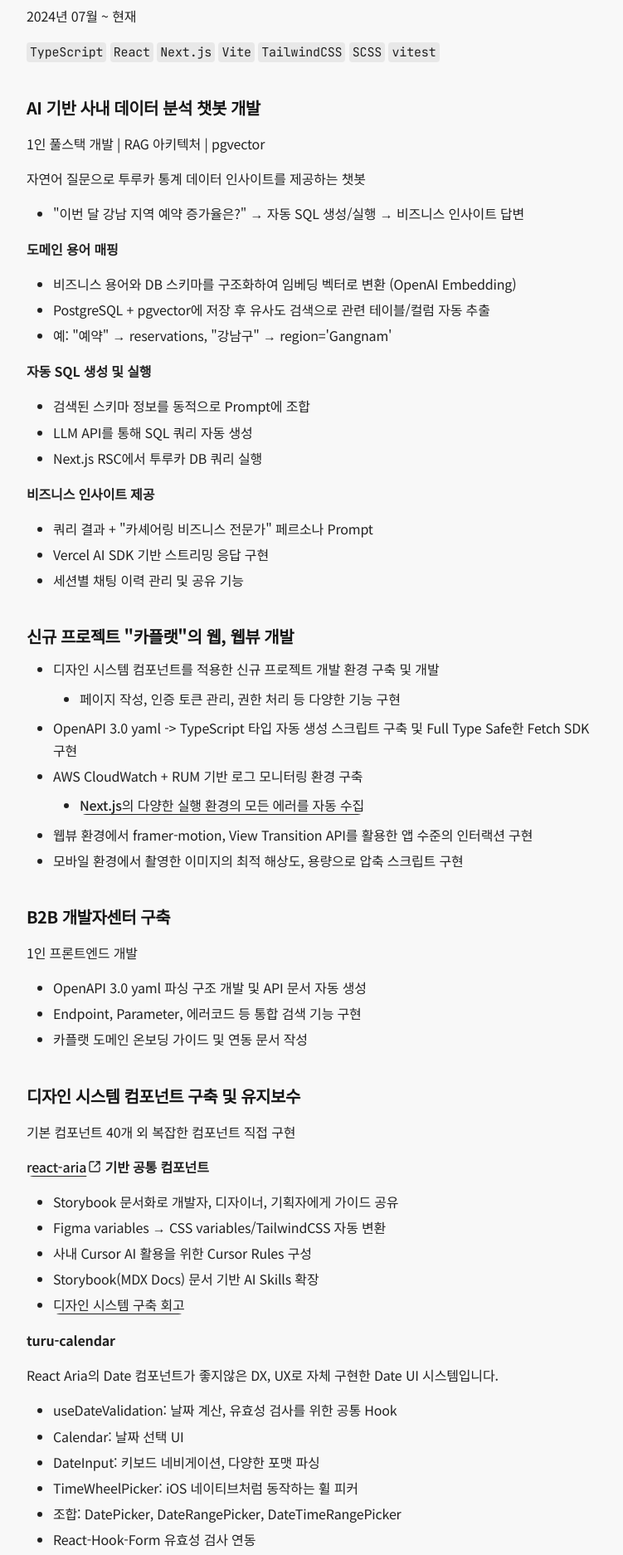
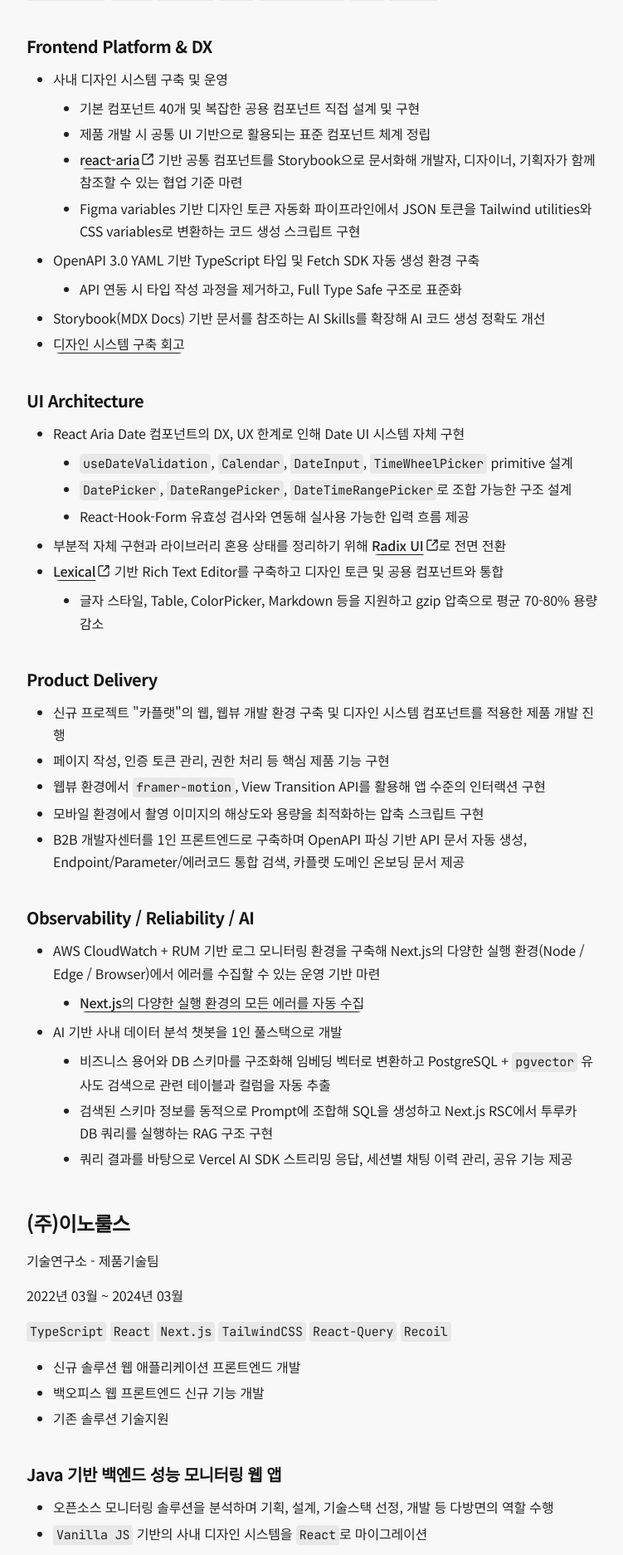
Before and after one commit to kdh379/bandal.dev, a Next.js app: page /about in a window 1280 px wide. Shown: the part 874-2748 px from the top of the page at 83% size, without its empty margins (264-1015 px from the left). Built offline with nearby package versions, Linux system fonts and the light colour scheme.

Commit message:
content: about

```diff
--- a/src/app/about/page.mdx
+++ b/src/app/about/page.mdx
@@ -1,19 +1,15 @@
 export const meta = {
   title: "About",
-  date: "2026-03-03",
+  date: "2026-03-07",
 };
 
 # 김도현
 
-_updated at 2026-03-03_
+_updated at 2026-03-07_
 
-새로운 기술을 적극적으로 도입하고 팀에 전파하는 프론트엔드 개발자입니다.
-
-4년차 프론트엔드 개발자로서, React/TypeScript 기반의 서비스 개발 및 디자인 시스템 구축 경험을 보유하고 있습니다.
-
-**Next.js App Router, Server Components, Server Actions** 등 최신 스택을 사내 프로젝트에 선제적으로 도입하여 개발 생산성을 향상시켰습니다.
-
-또한, 23년 5월 **Github Copilot**의 등장 초기부터 구매하여 AI 활용 개발을 시작했으며, 이직 후에는 **Cursor AI 에이전트**를 활용한 개발 문화를 팀에 정착시키는 데 기여했습니다.
+디자인 시스템, 컴포넌트 아키텍처, API SDK 자동화, AI 기반 개발 워크플로우 개선을 중심으로 팀 생산성을 높여온 4년차 프론트엔드 엔지니어입니다.
+React + TypeScript + Next.js 기반의 B2C, B2B 서비스 운영 경험이 있으며, Next.js App Router, Server Components, Server Actions를 실제 서비스에 도입했습니다.
+사내 디자인 시스템 구축, OpenAPI 기반 타입/SDK 자동화, 개발자센터 구축, AI 도구 활용 문화 정착 등 제품 개발을 넘어 프론트엔드 플랫폼 영역까지 주도해 왔습니다.
 
 ## Contact
 
@@ -29,76 +25,44 @@ _updated at 2026-03-03_
 
 `TypeScript` `React` `Next.js` `Vite` `TailwindCSS` `SCSS` `vitest`
 
-#### AI 기반 사내 데이터 분석 챗봇 개발
+#### Frontend Platform & DX
 
-1인 풀스택 개발 | RAG 아키텍처 | pgvector
-
-자연어 질문으로 투루카 통계 데이터 인사이트를 제공하는 챗봇
-- "이번 달 강남 지역 예약 증가율은?" → 자동 SQL 생성/실행 → 비즈니스 인사이트 답변
-
-**도메인 용어 매핑**
-- 비즈니스 용어와 DB 스키마를 구조화하여 임베딩 벡터로 변환 (OpenAI Embedding)
-- PostgreSQL + pgvector에 저장 후 유사도 검색으로 관련 테이블/컬럼 자동 추출
-- 예: "예약" → reservations, "강남구" → region='Gangnam'
-
-**자동 SQL 생성 및 실행**
-- 검색된 스키마 정보를 동적으로 Prompt에 조합
-- LLM API를 통해 SQL 쿼리 자동 생성
-- Next.js RSC에서 투루카 DB 쿼리 실행
-
-**비즈니스 인사이트 제공**
-- 쿼리 결과 + "카셰어링 비즈니스 전문가" 페르소나 Prompt
-- Vercel AI SDK 기반 스트리밍 응답 구현
-- 세션별 채팅 이력 관리 및 공유 기능
-
-#### 신규 프로젝트 "카플랫"의 웹, 웹뷰 개발
-
-- 디자인 시스템 컴포넌트를 적용한 신규 프로젝트 개발 환경 구축 및 개발
-  - 페이지 작성, 인증 토큰 관리, 권한 처리 등 다양한 기능 구현
-- OpenAPI 3.0 yaml -> TypeScript 타입 자동 생성 스크립트 구축 및 Full Type Safe한 Fetch SDK 구현
-- AWS CloudWatch + RUM 기반 로그 모니터링 환경 구축
-  - [Next.js의 다양한 실행 환경의 모든 에러를 자동 수집](/blog/nextjs-logging-strategy)
-- 웹뷰 환경에서 framer-motion, View Transition API를 활용한 앱 수준의 인터랙션 구현
-- 모바일 환경에서 촬영한 이미지의 최적 해상도, 용량으로 압축 스크립트 구현
-
-#### B2B 개발자센터 구축
-
-1인 프론트엔드 개발
-
-- OpenAPI 3.0 yaml 파싱 구조 개발 및 API 문서 자동 생성
-- Endpoint, Parameter, 에러코드 등 통합 검색 기능 구현
-- 카플랫 도메인 온보딩 가이드 및 연동 문서 작성
-
-#### 디자인 시스템 컴포넌트 구축 및 유지보수
-
-기본 컴포넌트 40개 외 복잡한 컴포넌트 직접 구현
-
-**[react-aria](https://react-spectrum.adobe.com/react-aria/index.html) 기반 공통 컴포넌트**
-- Storybook 문서화로 개발자, 디자이너, 기획자에게 가이드 공유
-- Figma variables → CSS variables/TailwindCSS 자동 변환
-- 사내 Cursor AI 활용을 위한 Cursor Rules 구성
-- Storybook(MDX Docs) 문서 기반 AI Skills 확장
+- 사내 디자인 시스템 구축 및 운영
+  - 기본 컴포넌트 40개 및 복잡한 공용 컴포넌트 직접 설계 및 구현
+  - 제품 개발 시 공통 UI 기반으로 활용되는 표준 컴포넌트 체계 정립
+  - [react-aria](https://react-spectrum.adobe.com/react-aria/index.html) 기반 공통 컴포넌트를 Storybook으로 문서화해 개발자, 디자이너, 기획자가 함께 참조할 수 있는 협업 기준 마련
+  - Figma variables 기반 디자인 토큰 자동화 파이프라인에서 JSON 토큰을 Tailwind utilities와 CSS variables로 변환하는 코드 생성 스크립트 구현
+- OpenAPI 3.0 YAML 기반 TypeScript 타입 및 Fetch SDK 자동 생성 환경 구축
+  - API 연동 시 타입 작성 과정을 제거하고, Full Type Safe 구조로 표준화
+- Storybook(MDX Docs) 기반 문서를 참조하는 AI Skills를 확장해 AI 코드 생성 정확도 개선
 - [디자인 시스템 구축 회고](/blog/design-system-review)
 
-**turu-calendar**
+#### UI Architecture
 
-React Aria의 Date 컴포넌트가 좋지않은 DX, UX로 자체 구현한 Date UI 시스템입니다.
+- React Aria Date 컴포넌트의 DX, UX 한계로 인해 Date UI 시스템 자체 구현
+  - `useDateValidation`, `Calendar`, `DateInput`, `TimeWheelPicker` primitive 설계
+  - `DatePicker`, `DateRangePicker`, `DateTimeRangePicker`로 조합 가능한 구조 설계
+  - React-Hook-Form 유효성 검사와 연동해 실사용 가능한 입력 흐름 제공
+- 부분적 자체 구현과 라이브러리 혼용 상태를 정리하기 위해 [Radix UI](https://www.radix-ui.com/primitives)로 전면 전환
+- [Lexical](https://lexical.dev/) 기반 Rich Text Editor를 구축하고 디자인 토큰 및 공용 컴포넌트와 통합
+  - 글자 스타일, Table, ColorPicker, Markdown 등을 지원하고 gzip 압축으로 평균 70-80% 용량 감소
 
-- useDateValidation: 날짜 계산, 유효성 검사를 위한 공통 Hook
-- Calendar: 날짜 선택 UI
-- DateInput: 키보드 네비게이션, 다양한 포맷 파싱
-- TimeWheelPicker: iOS 네이티브처럼 동작하는 휠 피커
-- 조합: DatePicker, DateRangePicker, DateTimeRangePicker
-- React-Hook-Form 유효성 검사 연동
+#### Product Delivery
 
-**react-aria → [Radix UI](https://www.radix-ui.com/primitives) 마이그레이션**
-- 부분적 자체 구현 및 라이브러리 혼용 상태를 정리하고 UI 프리미티브 전략 재수립
-- 유지보수 안정성과 커뮤니티 생태계를 기준으로 Radix UI로 전면 전환
+- 신규 프로젝트 "카플랫"의 웹, 웹뷰 개발 환경 구축 및 디자인 시스템 컴포넌트를 적용한 제품 개발 진행
+- 페이지 작성, 인증 토큰 관리, 권한 처리 등 핵심 제품 기능 구현
+- 웹뷰 환경에서 `framer-motion`, View Transition API를 활용해 앱 수준의 인터랙션 구현
+- 모바일 환경에서 촬영 이미지의 해상도와 용량을 최적화하는 압축 스크립트 구현
+- B2B 개발자센터를 1인 프론트엔드로 구축하며 OpenAPI 파싱 기반 API 문서 자동 생성, Endpoint/Parameter/에러코드 통합 검색, 카플랫 도메인 온보딩 문서 제공
 
-**[Lexical](https://lexical.dev/) 기반 Rich Text Editor**
-- 디자인 토큰, 컴포넌트 통합
-- 모든 기능 지원: 글자스타일, Table, ColorPicker, Markdown 등등
-- gzip 압축: 평균 70-80% 용량 감소
+#### Observability / Reliability / AI
+
+- AWS CloudWatch + RUM 기반 로그 모니터링 환경을 구축해 Next.js의 다양한 실행 환경(Node / Edge / Browser)에서 에러를 수집할 수 있는 운영 기반 마련
+  - [Next.js의 다양한 실행 환경의 모든 에러를 자동 수집](/blog/nextjs-logging-strategy)
+- AI 기반 사내 데이터 분석 챗봇을 1인 풀스택으로 개발
+  - 비즈니스 용어와 DB 스키마를 구조화해 임베딩 벡터로 변환하고 PostgreSQL + `pgvector` 유사도 검색으로 관련 테이블과 컬럼을 자동 추출
+  - 검색된 스키마 정보를 동적으로 Prompt에 조합해 SQL을 생성하고 Next.js RSC에서 투루카 DB 쿼리를 실행하는 RAG 구조 구현
+  - 쿼리 결과를 바탕으로 Vercel AI SDK 스트리밍 응답, 세션별 채팅 이력 관리, 공유 기능 제공
 
 ### (주)이노룰스
 
@@ -143,18 +107,6 @@ React Aria의 Date 컴포넌트가 좋지않은 DX, UX로 자체 구현한 Date
 - [website](https://bandal.dev/)
 - [github](https://github.com/kdh379/bandal.dev)
 
-### aora
-
-React-Natvie(Expo) 학습을 위해 구현한 프로젝트입니다.
-
-**Tech Stack**
-
-- React-Native, Expo, TypeScript
-- Nativewind(TailwindCSS)
-- React-Hook-Form, Zod
-- Appwrite
-- [github](https://github.com/kdh379/aora)
-
 ## Education
 
 ### 자바기반 AWS 활용 Full-Stack
```
